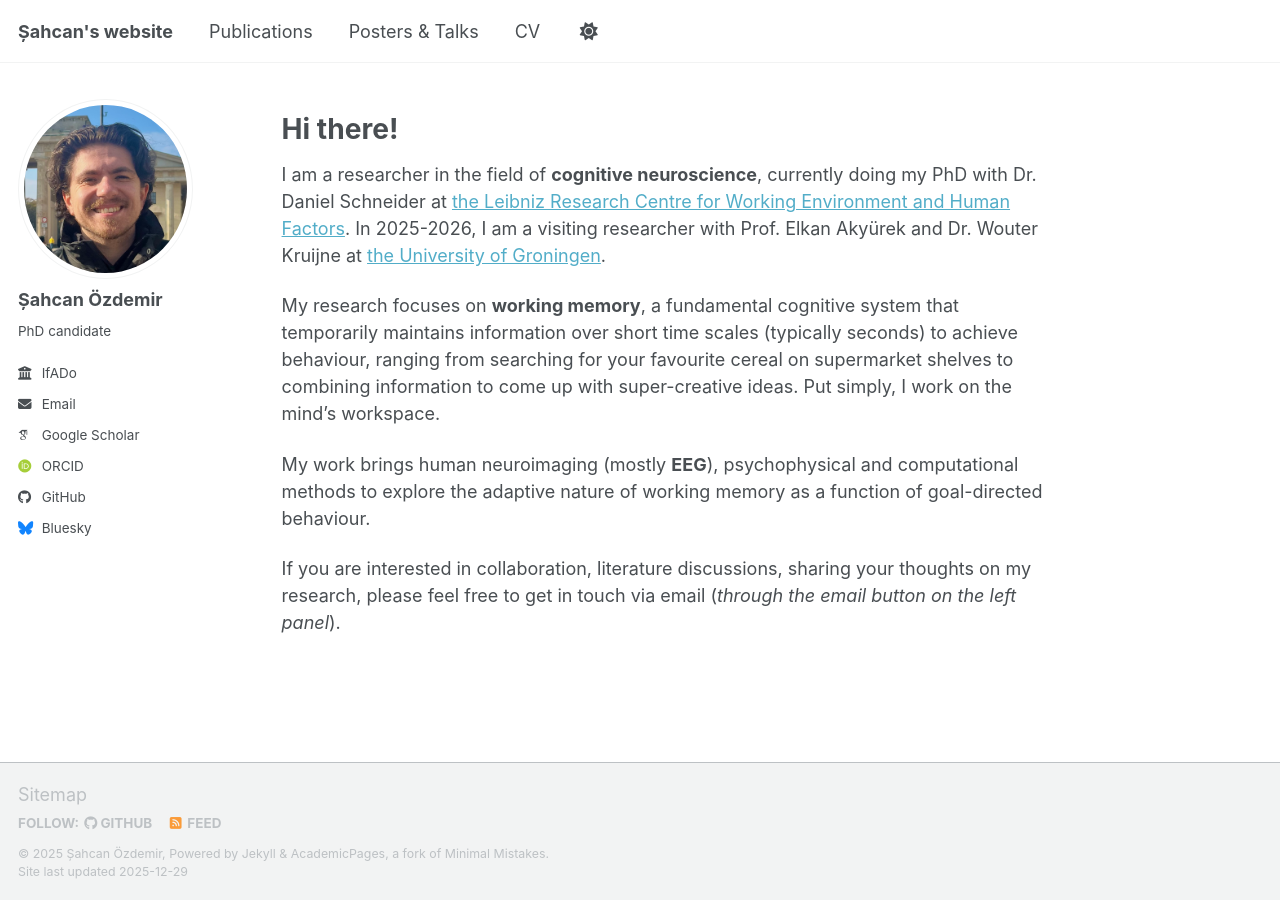
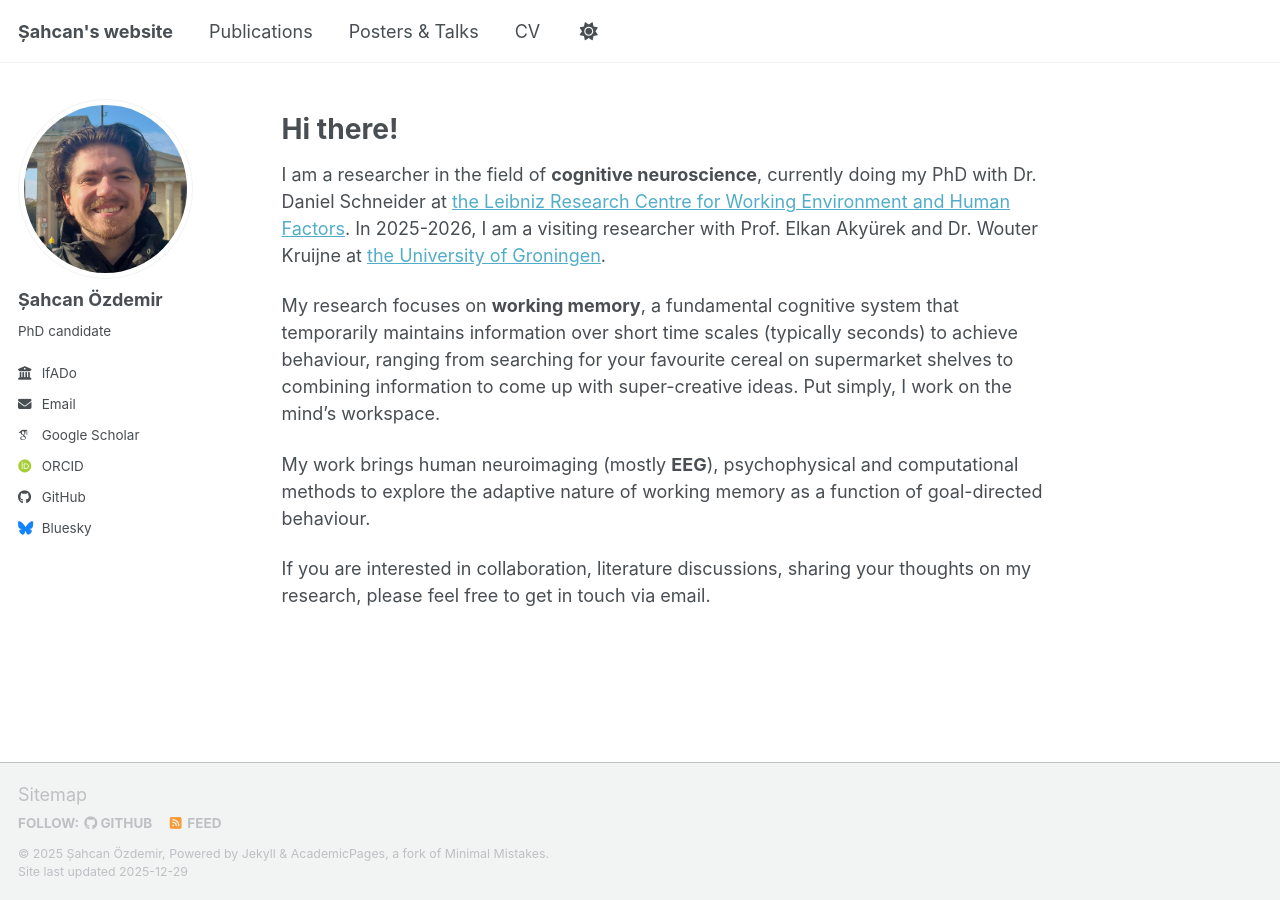
Before and after one commit to sahcanozdemir/sahcanozdemir.github.io, a Jekyll site: the page built from _pages/about.md, in a window 1280 px wide. Built offline with Jekyll 4.4.1, drawn with Linux system fonts in a browser that asks for light colours; some web fonts are replaced; a script bundle is joined from its source files by our own code; library files that are not in the unit come from our copies.

Commit message:
about change

```diff
--- a/_pages/about.md
+++ b/_pages/about.md
@@ -18,4 +18,4 @@ My research focuses on **working memory**, a fundamental cognitive system that t
 
 My work brings human neuroimaging (mostly **EEG**), psychophysical and computational methods to explore the adaptive nature of working memory as a function of goal-directed behaviour.
 
-If you are interested in collaboration, literature discussions, sharing your thoughts on my research, please feel free to get in touch via email (*through the email button on the left panel*).
+If you are interested in collaboration, literature discussions, sharing your thoughts on my research, please feel free to get in touch via email.
```
